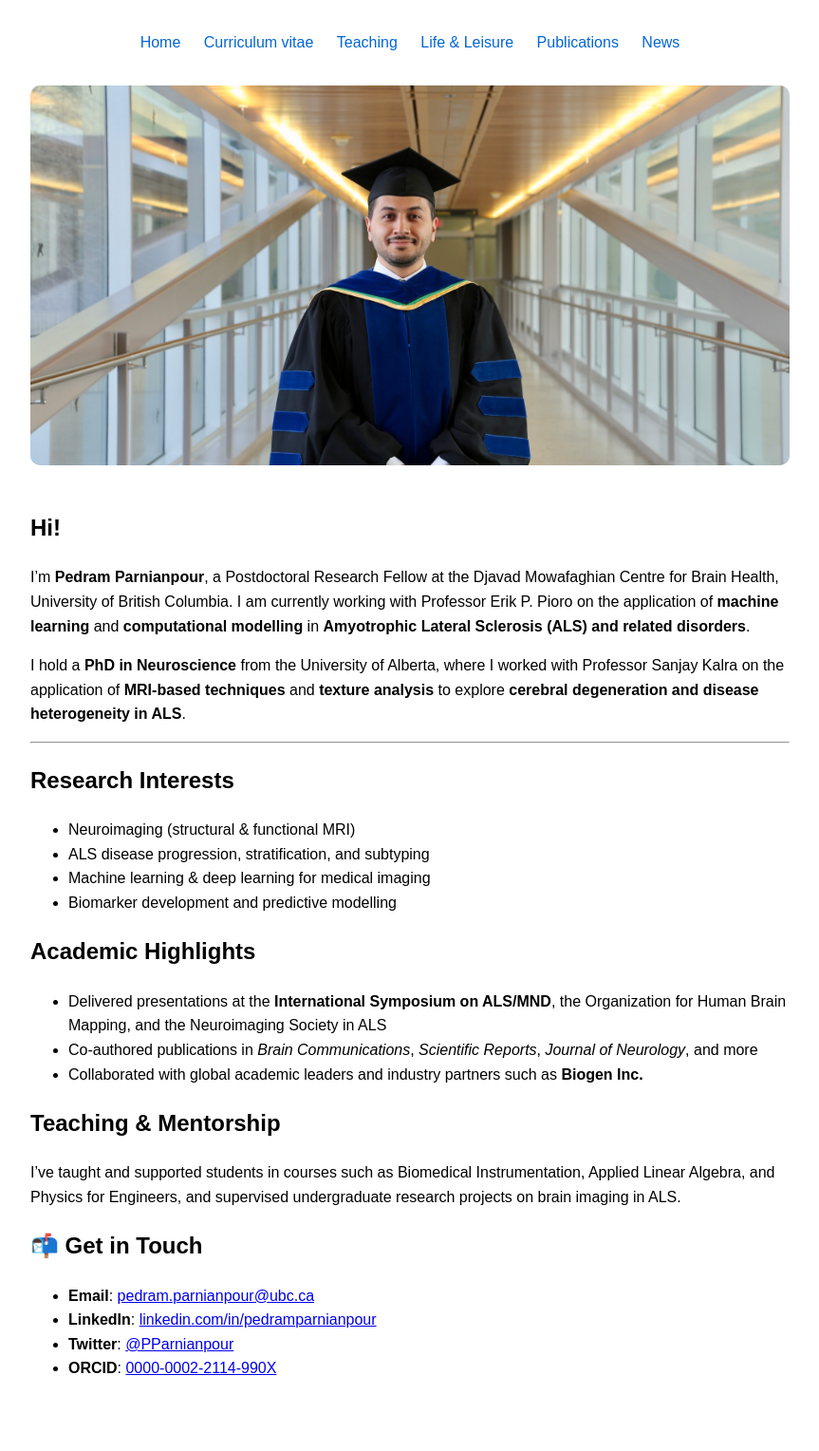
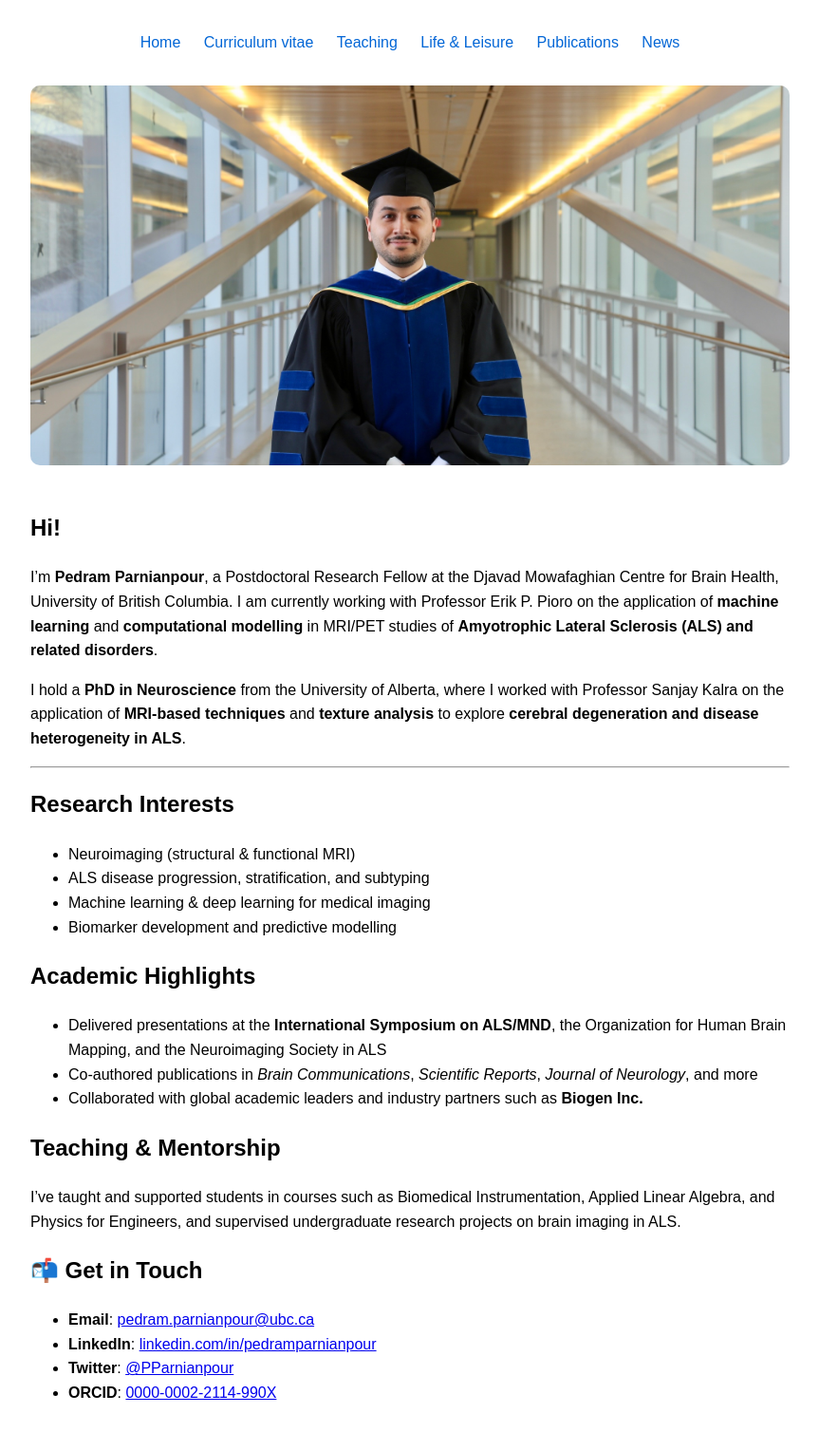
Before and after one commit to Pedram-Parnianpour/pedram-parnianpour.github.io, a Jekyll site: the page built from index.md, in a window 1280 px wide. Shown: the whole page at 95% size, without its empty margins (208-1071 px from the left). Built offline with Jekyll 4.4.1, drawn with Linux system fonts in a browser that asks for light colours; before the commit the page ends 1502 px from its top, so only the background shows below that.

Commit message:
Update index.md

```diff
--- a/index.md
+++ b/index.md
@@ -7,7 +7,7 @@ title: Home
 
 ## Hi!
 
-I'm **Pedram Parnianpour**, a Postdoctoral Research Fellow at the Djavad Mowafaghian Centre for Brain Health, University of British Columbia. I am currently working with Professor Erik P. Pioro on the application of **machine learning** and **computational modelling** in **Amyotrophic Lateral Sclerosis (ALS) and related disorders**.
+I'm **Pedram Parnianpour**, a Postdoctoral Research Fellow at the Djavad Mowafaghian Centre for Brain Health, University of British Columbia. I am currently working with Professor Erik P. Pioro on the application of **machine learning** and **computational modelling** in MRI/PET studies of **Amyotrophic Lateral Sclerosis (ALS) and related disorders**.
 
 I hold a **PhD in Neuroscience** from the University of Alberta, where I worked with Professor Sanjay Kalra on the application of **MRI-based techniques** and **texture analysis** to explore **cerebral degeneration and disease heterogeneity in ALS**.
 
```
